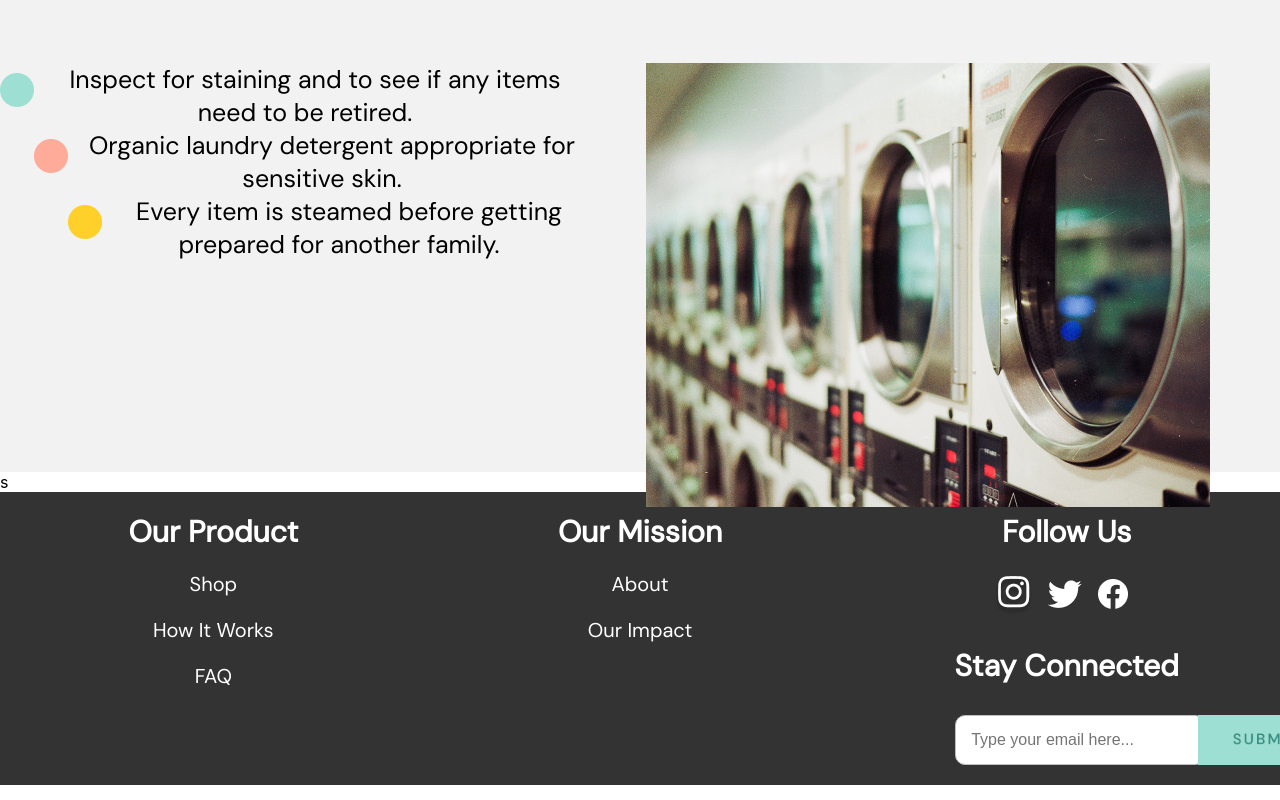
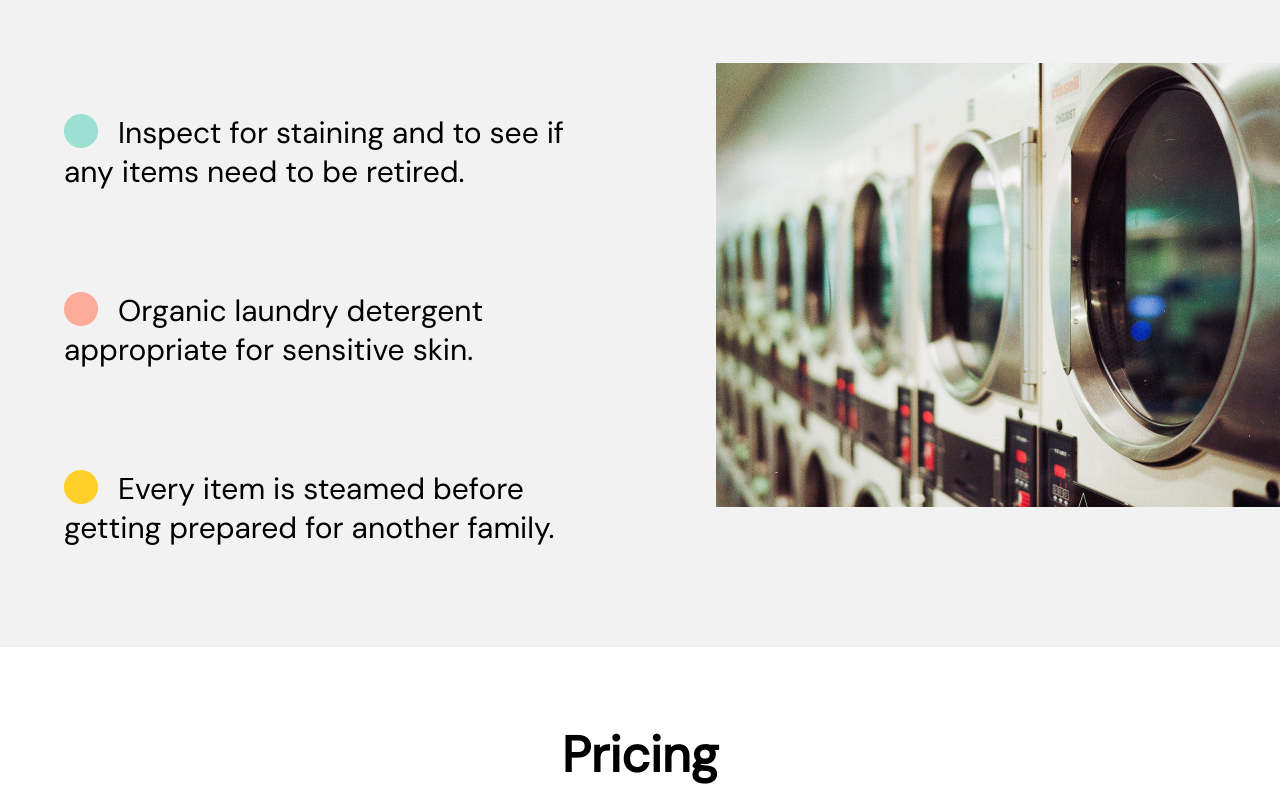
Before and after one commit to mhli272/ChameleonBabyClothes, a React (Create React App) app in the folder chameleon/: page /how-it-works in a window 1280 px wide. Shown: the part 900-1700 px from the top of the page. Built offline with nearby package versions, Linux system fonts and the light colour scheme.

Commit message:
completed current version of HIW

```diff
--- a/chameleon/public/index.html
+++ b/chameleon/public/index.html
@@ -2,14 +2,14 @@
 <html lang="en">
   <head>
     <meta charset="utf-8" />
-    <link rel="icon" href="%PUBLIC_URL%/chameleonlogo.png" />
+    <link rel="icon" href="%PUBLIC_URL%/LogoOnly.png" />
     <meta name="viewport" content="width=device-width, initial-scale=1" />
     <meta name="theme-color" content="#000000" />
     <meta
       name="description"
       content="Web site created using create-react-app"
     />
-    <link rel="apple-touch-icon" href="%PUBLIC_URL%/chameleonlogo.png" />
+    <link rel="apple-touch-icon" href="%PUBLIC_URL%/LogoOnly.png" />
     <!--
       manifest.json provides metadata used when your web app is installed on a
       user's mobile device or desktop. See https://developers.google.com/web/fundamentals/web-app-manifest/
--- a/chameleon/src/HowItWorks.css
+++ b/chameleon/src/HowItWorks.css
@@ -40,38 +40,43 @@
 .flex-child-HIW {
   position: relative;
   flex: 1;
-
 }
 
 .flex-child-bullets{
     position: relative;
-    flex-basis: 45%;
+    text-align: left;
+    padding-left: 5%;
+    align-content: center;
+    margin-top: 50px;
+    margin-right: 10%;
 }
 
 .flex-child-sanitation-img{
     position: relative;
-    flex-basis: 25%;
+    right: device-width;
+    flex: 1;
+    justify-content: space-between;
+    padding-bottom:100px;
 }
 
 .rectangle{
-    height: 600px;
+    height: relative;
     width: device-width;
     background-color: #F2F2F2;
 }
 
+.bulletList{
+    padding-bottom: 100px;
+}
 
 .bullets{
-    margin-bottom: 60px;
-    height: 25px;
-    margin-top: 10px;
-    float:left;
-    text-align: left;
+    height: 100px;
+    vertical-align: bottom;
 }
 
 .bullet-text{
     font-family: 'DM Sans', sans-serif;
     color:black;
-    font-size: 25px;
-    text-align: left;
+    font-size: 30px;
     margin-left: 20px;
 }
--- a/chameleon/src/HowItWorks.js
+++ b/chameleon/src/HowItWorks.js
@@ -51,25 +51,28 @@ export class HowItWorks extends React.Component {
                     <div class="title">Sanitation</div>
                     <div className="flex-container-HIW">
                         <div class="flex-child-bullets">
-                            <div>
+                            <div class="bulletList">
                                 <span class="bullets"><img src={circleGreen}></img></span>
                                 <span class="bullet-text">Inspect for staining and to see if any items need to be retired.</span>
                             </div>
-                            <div>
+                            <div class="bulletList">
                                 <span class="bullets"><img src={circlePink}></img></span>
                                 <span class="bullet-text">Organic laundry detergent appropriate for sensitive skin.</span>
                             </div>
-                            <div>
+                            <div class="bulletList">
                                 <span class="bullets"><img src={circleYellow}></img></span>
                                 <span class="bullet-text">Every item is steamed before getting prepared for another family.</span>
                             </div>
                         </div>
-                        <div class="flex-child-HIW">
-                            <div><img src={washingMachines} class="washingMachines"></img></div>
+                        <div class="flex-child-sanitation-img">
+                            <img src={washingMachines} class="washingMachines"></img>
                         </div>
                     </div>
                 </div>
-s
+
+                {/*Pricing*/}
+                <div class="title">Pricing</div>
+
                 {/*footer*/}
                 <div>
                     <Footer></Footer>
```
Also changed, not shown: chameleon/public/LogoOnly.png (added).
